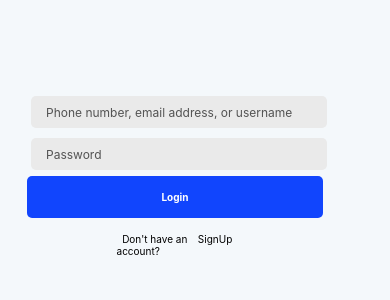
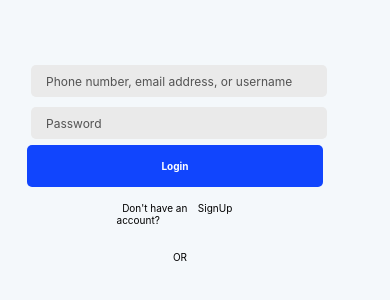
Before and after one commit to sheldon-ouma-sudo/SquadApp, a React Native app: screen /Login in a window 390 px wide. Shown: the part 238-538 px from the top of the page. Built offline with nearby package versions, Linux system fonts and the light colour scheme; no server answers.

Commit message:
changes on the log in screen

```diff
--- a/App.js
+++ b/App.js
@@ -28,7 +28,7 @@ export default function App() {
 const styles = StyleSheet.create({
   container: {
     flex: 1,
-    backgroundColor: '#fff',
+    backgroundColor: '#F4F8FB',
     alignItems: 'center',
     justifyContent: 'center',
   },
--- a/src/firebase.js
+++ b/src/firebase.js
@@ -30,4 +30,4 @@ const auth = firebase.auth()
 export {auth}
 export default firebase;
 //const app = initializeApp(firebaseConfig);
-const analytics = getAnalytics(app);
+//const analytics = getAnalytics(app);
--- a/src/screens/LoginScreen.js
+++ b/src/screens/LoginScreen.js
@@ -95,27 +95,11 @@ const handleLogin = () =>{
                     </TouchableOpacity>
                     </View>
                 </View>
-
-
- {/** <View style= {styles.textWrapper}>
-            <Text style={styles.text}>
-            Don't have an account?
-            </Text>
-        </View>
-
-
-
-        <TouchableOpacity
-            onPress={() =>
-                navigation.replace('SignupScreen')}
-            style = {[styles.button, styles.buttonOutline]}
-            >
-            <Text style={styles.buttonOutlineText}>
-                SignUp
-            </Text>
-        </TouchableOpacity>
-*/}
-
+                <View style={[{flexDirection: 'row'}, styles.horizontalLineContainer]}>
+                    <View style={{backgroundColor: 'black', height: 1, flex: 1, alignSelf: '10', marginLeft:50, flexDirection:"column"}} />
+                    <Text style={{ alignSelf:'10', paddingHorizontal:5, fontSize: 10, marginBottom:50, flexDirection:"column" }}>OR</Text>
+                    <View style={{backgroundColor: 'black', height: 1, flex: 1, alignSelf: '10', marginRight:80}} />
+            </View>
 
     </KeyboardAvoidingView>
   )
@@ -214,8 +198,9 @@ alignItems:'left'
 },
 signUpText:{
     fontSize: 10,
-    marginTop: 15
-}
+    marginTop: 15,
+    marginBottom:10
+},
 
 
 
```
